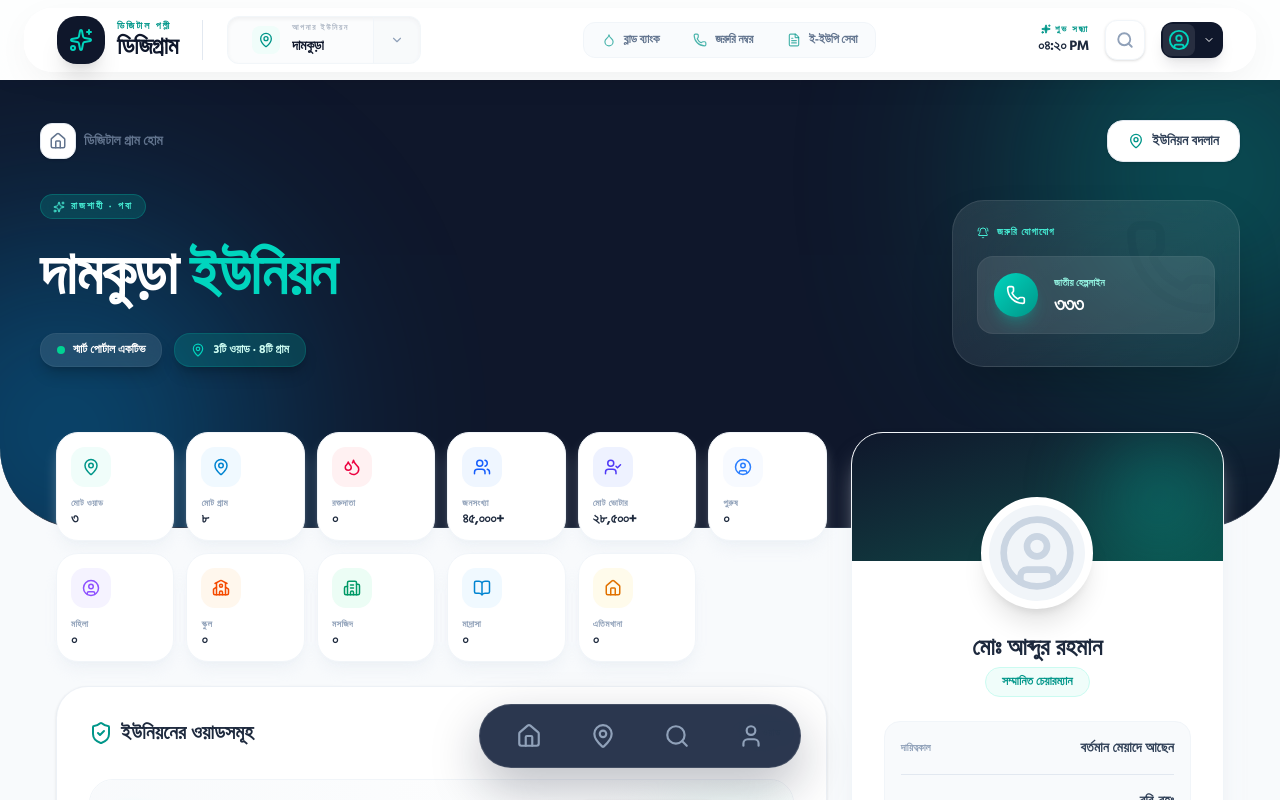
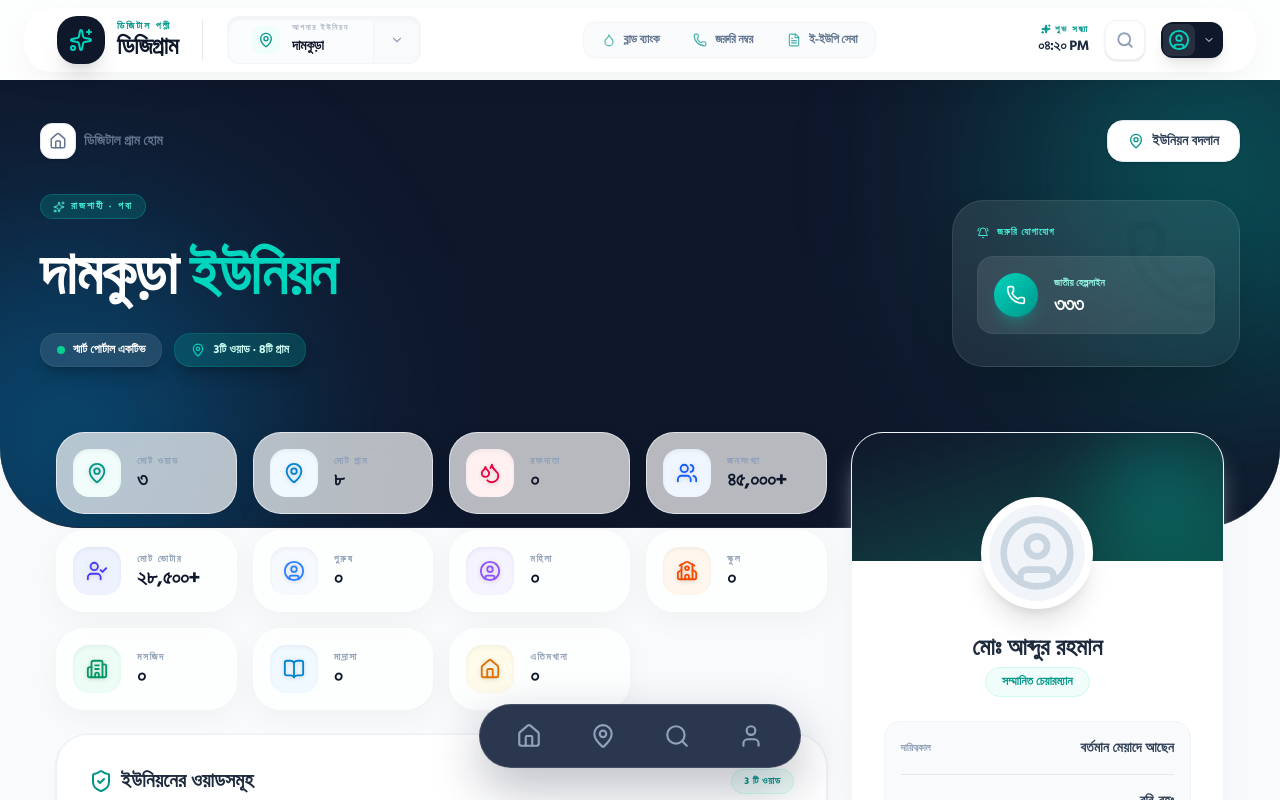
Before and after one commit to raihancsegit/DigiGram, a Next.js app: page /u/dumuria in a window 1280 px wide. Shown: the top 800 px of the page. Built offline with nearby package versions, Linux system fonts and the light colour scheme.

Commit message:
design: premium glassmorphism redesign for union stats cards

```diff
--- a/components/sections/union/UnionPortalClient.js
+++ b/components/sections/union/UnionPortalClient.js
@@ -115,17 +115,17 @@ export default function UnionPortalClient({ ctx }) {
     }, [mergedWards]);
 
     const allStats = [
-        { label: 'মোট ওয়াড', value: toBnDigits(mergedWards.length.toString()), icon: MapPin, color: 'text-teal-600', bg: 'bg-teal-50' },
-        { label: 'মোট গ্রাম', value: toBnDigits(allVillages.length.toString()), icon: MapPin, color: 'text-sky-600', bg: 'bg-sky-50' },
-        { label: 'রক্তদাতা', value: toBnDigits(aggregatedData.bloodDonors.toString()), icon: Droplets, color: 'text-rose-600', bg: 'bg-rose-50' },
-        { label: 'জনসংখ্যা', value: aggregatedData.population > 0 ? toBnDigits(aggregatedData.population.toLocaleString()) : '৪৫,০০০+', icon: Users, color: 'text-blue-600', bg: 'bg-blue-50' },
-        { label: 'মোট ভোটার', value: aggregatedData.voters > 0 ? toBnDigits(aggregatedData.voters.toLocaleString()) : '২৮,৫০০+', icon: UserCheck, color: 'text-indigo-600', bg: 'bg-indigo-50' },
-        { label: 'পুরুষ', value: toBnDigits(aggregatedData.maleVoters.toLocaleString()), icon: UserCircle, color: 'text-blue-500', bg: 'bg-blue-50/50' },
-        { label: 'মহিলা', value: toBnDigits(aggregatedData.femaleVoters.toLocaleString()), icon: UserCircle, color: 'text-violet-500', bg: 'bg-violet-50' },
-        { label: 'স্কুল', value: toBnDigits(aggregatedData.schools.toString()), icon: School, color: 'text-orange-600', bg: 'bg-orange-50' },
-        { label: 'মসজিদ', value: toBnDigits(aggregatedData.mosques.toString()), icon: Building2, color: 'text-emerald-600', bg: 'bg-emerald-50' },
-        { label: 'মাদ্রাসা', value: toBnDigits(aggregatedData.madrassas.toString()), icon: BookOpen, color: 'text-sky-600', bg: 'bg-sky-50' },
-        { label: 'এতিমখানা', value: toBnDigits(aggregatedData.orphanages.toString()), icon: Home, color: 'text-amber-600', bg: 'bg-amber-50' },
+        { label: 'মোট ওয়াড', value: toBnDigits(mergedWards.length.toString()), icon: MapPin, color: 'text-teal-600', shadow: 'hover:shadow-teal-500/20', bg: 'bg-teal-50' },
+        { label: 'মোট গ্রাম', value: toBnDigits(allVillages.length.toString()), icon: MapPin, color: 'text-sky-600', shadow: 'hover:shadow-sky-500/20', bg: 'bg-sky-50' },
+        { label: 'রক্তদাতা', value: toBnDigits(aggregatedData.bloodDonors.toString()), icon: Droplets, color: 'text-rose-600', shadow: 'hover:shadow-rose-500/20', bg: 'bg-rose-50' },
+        { label: 'জনসংখ্যা', value: aggregatedData.population > 0 ? toBnDigits(aggregatedData.population.toLocaleString()) : '৪৫,০০০+', icon: Users, color: 'text-blue-600', shadow: 'hover:shadow-blue-500/20', bg: 'bg-blue-50' },
+        { label: 'মোট ভোটার', value: aggregatedData.voters > 0 ? toBnDigits(aggregatedData.voters.toLocaleString()) : '২৮,৫০০+', icon: UserCheck, color: 'text-indigo-600', shadow: 'hover:shadow-indigo-500/20', bg: 'bg-indigo-50' },
+        { label: 'পুরুষ', value: toBnDigits(aggregatedData.maleVoters.toLocaleString()), icon: UserCircle, color: 'text-blue-500', shadow: 'hover:shadow-blue-500/10', bg: 'bg-blue-50/50' },
+        { label: 'মহিলা', value: toBnDigits(aggregatedData.femaleVoters.toLocaleString()), icon: UserCircle, color: 'text-violet-500', shadow: 'hover:shadow-violet-500/10', bg: 'bg-violet-50' },
+        { label: 'স্কুল', value: toBnDigits(aggregatedData.schools.toString()), icon: School, color: 'text-orange-600', shadow: 'hover:shadow-orange-500/20', bg: 'bg-orange-50' },
+        { label: 'মসজিদ', value: toBnDigits(aggregatedData.mosques.toString()), icon: Building2, color: 'text-emerald-600', shadow: 'hover:shadow-emerald-500/20', bg: 'bg-emerald-50' },
+        { label: 'মাদ্রাসা', value: toBnDigits(aggregatedData.madrassas.toString()), icon: BookOpen, color: 'text-sky-600', shadow: 'hover:shadow-sky-500/20', bg: 'bg-sky-50' },
+        { label: 'এতিমখানা', value: toBnDigits(aggregatedData.orphanages.toString()), icon: Home, color: 'text-amber-600', shadow: 'hover:shadow-amber-500/20', bg: 'bg-amber-50' },
     ];
 
     return (
@@ -232,21 +232,28 @@ export default function UnionPortalClient({ ctx }) {
                     {/* Left Column */}
                     <div className="lg:col-span-8 space-y-6">
 
-                        {/* Unified Mini-Stats Grid */}
-                        <div className="grid grid-cols-2 sm:grid-cols-3 md:grid-cols-4 lg:grid-cols-6 gap-3">
+                        {/* Unified Mini-Stats Grid - Premium Glassmorphism */}
+                        <div className="grid grid-cols-2 lg:grid-cols-3 xl:grid-cols-4 gap-4">
                             {allStats.map((s, i) => (
                                 <motion.div
-                                    initial={{ opacity: 0, y: 15 }}
-                                    animate={{ opacity: 1, y: 0 }}
-                                    transition={{ delay: i * 0.05 + 0.3 }}
+                                    initial={{ opacity: 0, scale: 0.95 }}
+                                    animate={{ opacity: 1, scale: 1 }}
+                                    transition={{ delay: i * 0.04 + 0.3, duration: 0.4 }}
                                     key={s.label}
-                                    className="p-3.5 rounded-[22px] bg-white border border-slate-100 shadow-lg shadow-slate-200/40 hover:shadow-xl hover:border-teal-200 transition-all hover:-translate-y-1 group"
+                                    className={`relative flex items-center gap-4 p-4 rounded-[28px] bg-white/70 backdrop-blur-md border border-white/60 shadow-[0_8px_30px_rgb(0,0,0,0.04)] ${s.shadow} hover:shadow-xl hover:-translate-y-1.5 transition-all duration-300 group overflow-hidden`}
                                 >
-                                    <div className={`w-10 h-10 rounded-[14px] ${s.bg} flex items-center justify-center mb-3 group-hover:scale-110 transition-transform`}>
-                                        <s.icon className={s.color} size={18} />
+                                    <div className="absolute inset-0 bg-gradient-to-br from-white/10 to-transparent opacity-0 group-hover:opacity-100 transition-opacity pointer-events-none" />
+
+                                    <div className={`w-12 h-12 rounded-2xl ${s.bg} flex items-center justify-center shrink-0 shadow-inner group-hover:scale-110 group-hover:rotate-6 transition-transform duration-500`}>
+                                        <s.icon className={`${s.color} drop-shadow-sm`} size={22} />
                                     </div>
-                                    <p className="text-[9px] font-black text-slate-400 uppercase tracking-wider mb-1 leading-none">{s.label}</p>
-                                    <p className="text-sm font-black text-slate-800 tracking-tight leading-none">{s.value}</p>
+
+                                    <div className="min-w-0">
+                                        <p className="text-[10px] font-black text-slate-400 uppercase tracking-[0.15em] mb-1 leading-none group-hover:text-teal-600 transition-colors">{s.label}</p>
+                                        <p className={`text-xl font-black text-slate-900 tracking-tight leading-none`}>
+                                            {s.value}
+                                        </p>
+                                    </div>
                                 </motion.div>
                             ))}
                         </div>
```
